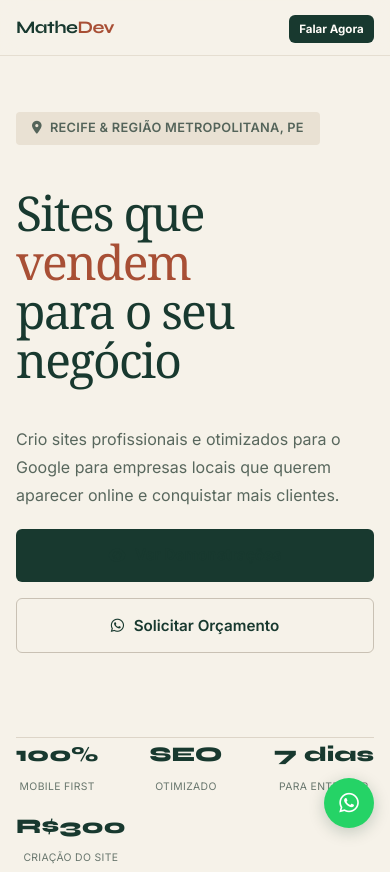
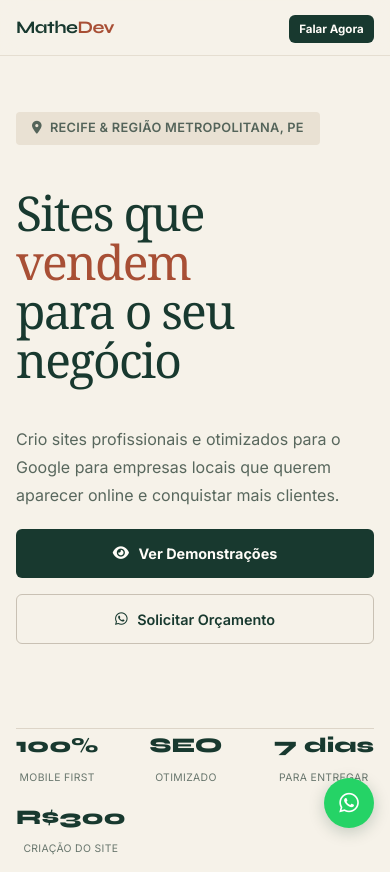
Before and after one commit to meteusgtr/meteusgtr.github.io, a plain HTML site: page index.html in a window 390 px wide. Shown: the top 872 px of the page. Drawn offline with Linux system fonts and the light colour scheme.

Commit message:
Update index.html

```diff
--- a/index.html
+++ b/index.html
@@ -973,6 +973,12 @@
       .hero-actions { grid-row: 4; }
       .stats { grid-row: 5; }
     }
+
+    .btn-primary, .btn-demo { color: #fffdf8; }
+    .hero-actions .btn-primary, .hero-actions .btn-secondary { padding: .8rem 1rem; font-size: .86rem; white-space: nowrap; }
+    @media (max-width: 420px) {
+      .hero-actions .btn-primary, .hero-actions .btn-secondary { padding: .8rem 1.1rem; font-size: .9rem; }
+    }
 </style>
 </head>
 <body>
```
